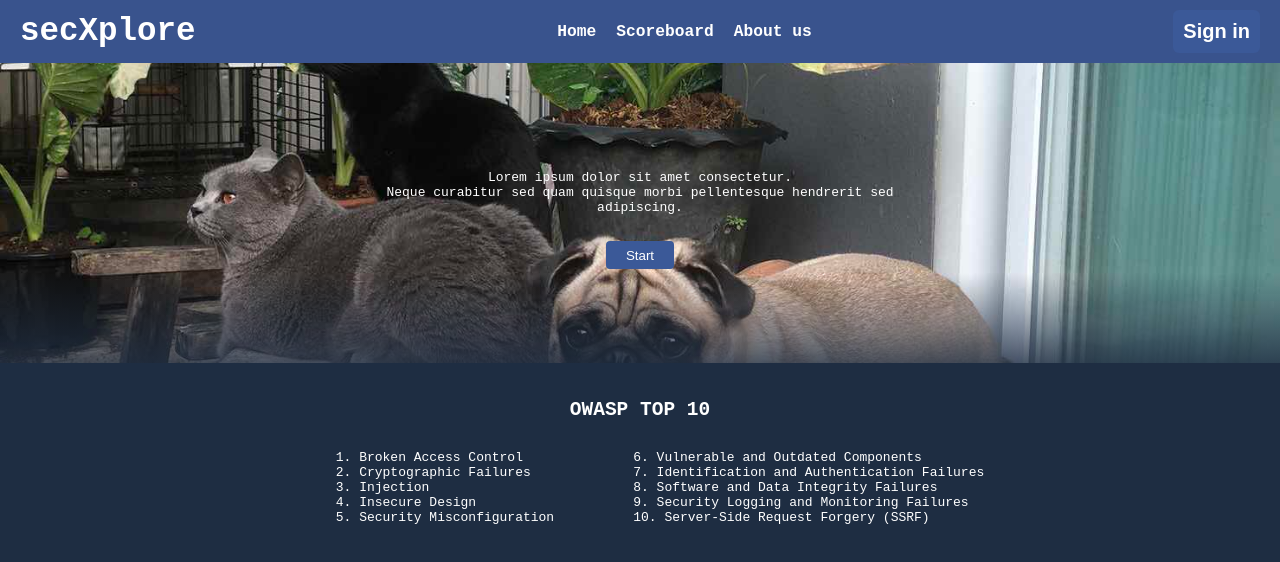
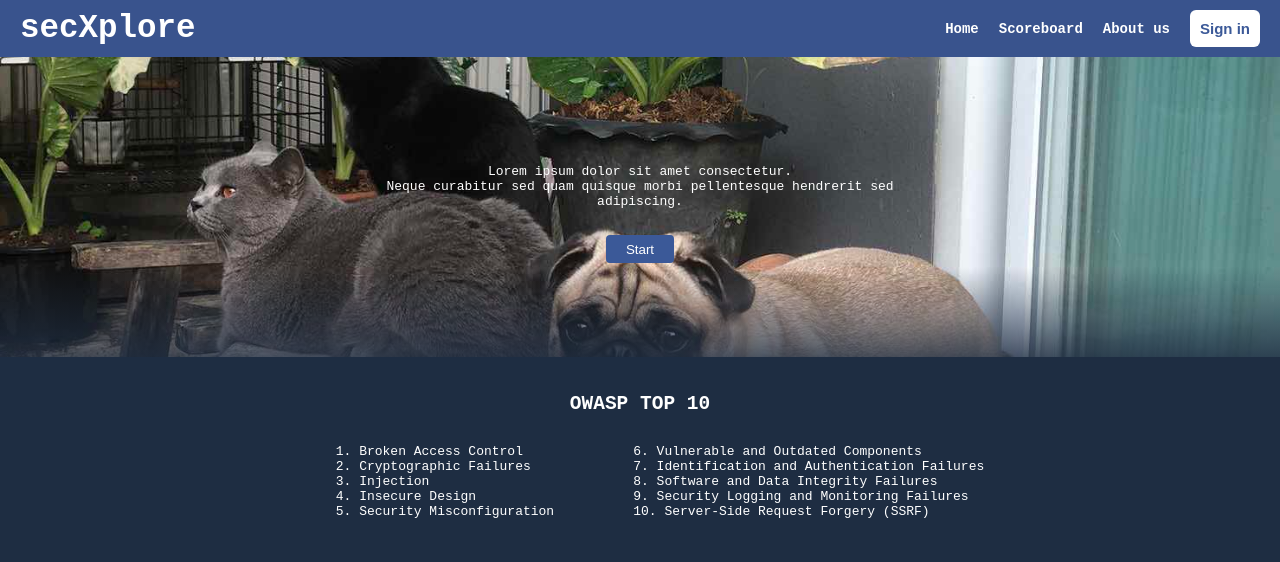
Before and after one commit to kroekwisit/secXplore, a React (Create React App) app: page / in a window 1280 px wide. Shown: the top 562 px of the page. Built offline with nearby package versions, Linux system fonts and the light colour scheme.

Commit message:
fix nav bar

```diff
--- a/src/Challenge1.css
+++ b/src/Challenge1.css
@@ -19,6 +19,12 @@
   display: flex;
   gap: 20px;
   font-size: 14px;
+  text-decoration: none;
+}
+
+.textdecoration_none{
+  text-decoration: none;
+  color: white;
 }
 
 .content {
--- a/src/Challenge1.jsx
+++ b/src/Challenge1.jsx
@@ -128,7 +128,7 @@ const SimulationPage = () => {
       <nav className="navbar">
         <Link to="/" className="logo">secXplore</Link>
         <ul className="nav-links">
-          <li>Home</li>
+          <Link to="/" className="textdecoration_none"><li>Home</li></Link>
           <li>Scoreboard</li>
           <li>About us</li>
           <li>Account</li>
--- a/src/LoginPage.jsx
+++ b/src/LoginPage.jsx
@@ -8,13 +8,9 @@ const LoginPage = () => {
       <nav className="navbar">
         <Link to="/" className="logo">secXplore</Link>
         <ul className="nav-links">
-          <Link to ="/"><li><a >Home</a></li></Link>
-          <li><a>Scoreboard</a></li>
-          <li><a>About us</a></li>
-        </ul>
-        <ul className="nav-links">
-          <li><a href="">Support</a></li>
-        </ul>
+          <Link to="/" className="textdecoration_none"><li>Home</li></Link>
+          <li>About us</li>
+          </ul>
       </nav>
 
       <div className="login-form">
--- a/src/MainPage.jsx
+++ b/src/MainPage.jsx
@@ -16,12 +16,14 @@ const MainPage = () => {
     <div className="main-page">
       <nav className="navbar">
         <div className="logo">secXplore</div>
+        <div className="nav-right">
         <ul className="nav-links">
-          <Link to ="/"><li><a >Home</a></li></Link>
-          <li><a>Scoreboard</a></li>
-          <li><a>About us</a></li>
+          <Link to="/" className="textdecoration_none"><li>Home</li></Link>
+          <li>Scoreboard</li>
+          <li>About us</li>
         </ul>
         <button className="sign-in-button" onClick={handleSignInClick}>Sign in</button>
+      </div>
       </nav>
 
       <section className="hero">
--- a/src/style.css
+++ b/src/style.css
@@ -12,7 +12,7 @@ body, html {
   height: 100%;
 }
 
-/* === NAVBAR === */
+
 .navbar {
   width: 100%;
   background-color: #3b5998;
@@ -20,9 +20,16 @@ body, html {
   display: flex;
   justify-content: space-between;
   align-items: center;
-  padding: 16px 32px;
+  /* padding: 16px 32px; */
+  padding: 10px 20px;
   font-size: 20px;
   font-weight: bold;
+}
+
+.nav-right {
+  display: flex;
+  align-items: center;
+  gap: 20px; /* Space between links and button */
 }
 
 .logo {
@@ -123,14 +130,15 @@ body, html {
 }
 
 .sign-in-button {
-  background-color: #3b5998;
-  color: White;
+  background-color: white;
+  color: #3b5998;
   border: none;
   padding: 10px;
   border-radius: 6px;
   cursor: pointer;
   font-weight: bold;
-  font-size: 20px;
+  font-size: 15px;
+  cursor: pointer;
 }
 
 .sign-in-button:hover {
```
